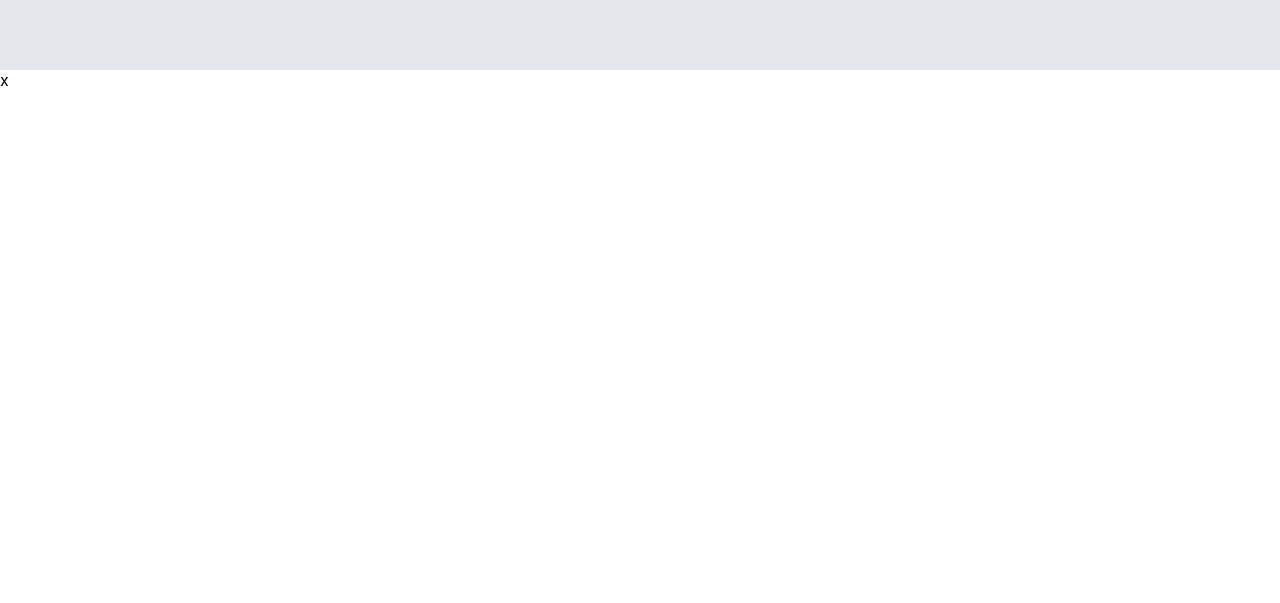
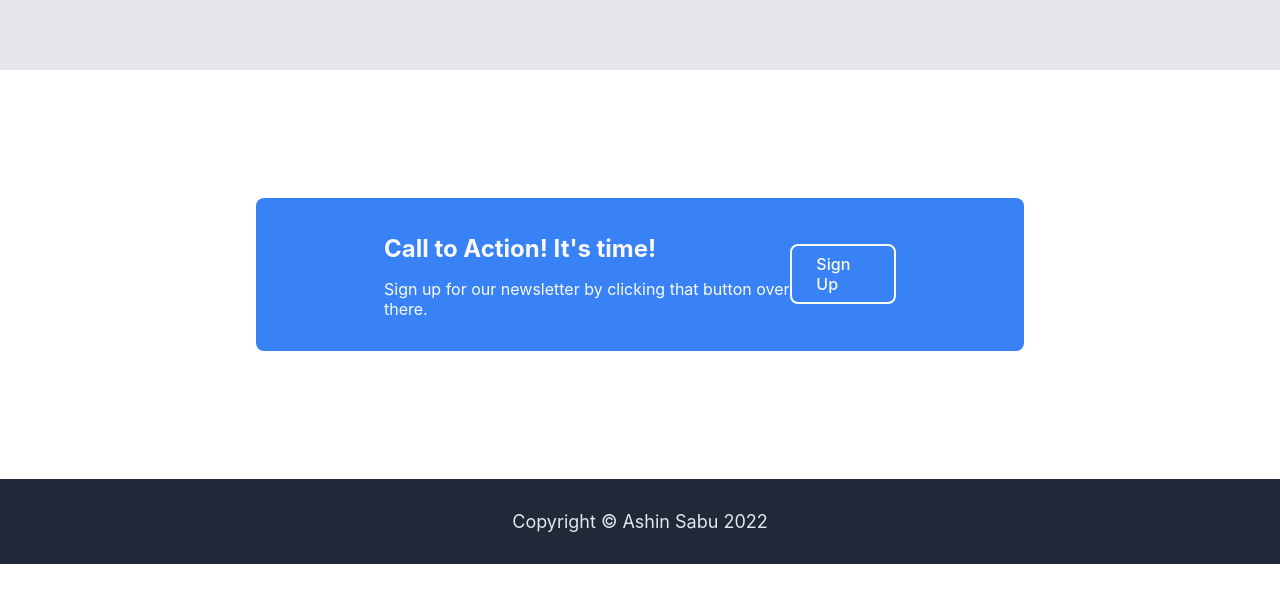
Before and after one commit to samkit-stack/clothing-brand-landing-page, a plain HTML site: page index.html in a window 1280 px wide. Shown: the part 1679-2282 px from the top of the page. After the commit the page ends 2243 px from the top, so only its background shows below. Drawn offline with Linux system fonts and the light colour scheme.

Commit message:
Added call to action section and footer

```diff
--- a/index.html
+++ b/index.html
@@ -58,6 +58,17 @@
         <p id="quote"><em>Style is the only thing you can’t buy. It’s not in a shopping bag, a label, or a price tag. It’s something reflected from our soul to the outside world—an emotion.</em></p>
         <p id="quote-author">- Alber Elbaz</p>
     </div>
-    <div class="plain-area">x</div>
+    <div class="action-card">
+        <div class="text">
+            <h2>Call to Action! It's time!</h2>
+            <p>Sign up for our newsletter by clicking that button over there.</p>
+        </div>
+        <div class="button">
+            <a href="#">Sign Up</a>
+        </div>
+    </div>
+    <div class="footer">
+        Copyright © Ashin Sabu 2022
+    </div>
 </body>
 </html>
--- a/style.css
+++ b/style.css
@@ -66,7 +66,7 @@ a{
     justify-content: center;
     align-items: center;
     width: 64px;
-    border-radius: 10%;
+    border-radius: 8px;
     padding: 8px 24px;
     background-color: #3882F6;
     color: #F9FAF8;
@@ -90,16 +90,16 @@ a{
     flex-direction: column;
     justify-content: center;
     align-items: center;
-    border-radius: 5%;
+    border-radius: 16px;
     box-shadow: 2px 4px 16px rgba(0, 0, 0, 0.211) ;
     font-size: 24px;
     color: #1F2937;
+    overflow: hidden;
 }
 
 .brand-images img{
     width: 250px;
     height: 350px;
-    border-radius: 5%;
 }
 .plain-area{
     margin-bottom: 10000px;
@@ -120,3 +120,36 @@ a{
     font-weight: bold;
     color: #1F2937;
 }
+.action-card{
+    margin: 128px 256px;
+    padding: 16px 128px;
+    border-radius: 8px;
+    overflow: hidden;
+    background-color: #3882F6;
+    display: flex;
+    align-items: center;
+    color: #F9FAF8;
+}
+.action-card h2{
+    margin-bottom: 8px;
+}
+.action-card .button{
+    display: flex;
+    justify-content: center;
+    align-items: center;
+    border: 2px solid #F9FAF8;
+    border-radius: 8px;
+    padding: 8px 24px;
+    margin-left: auto;
+    font-weight: 500;
+}
+.button a{
+    color: #F9FAF8;
+}
+.footer{
+    padding: 32px 128px;
+    background-color: #1F2937;
+    font-size: 18px;
+    text-align: center;
+    color: #E5E7EB;
+}
```
